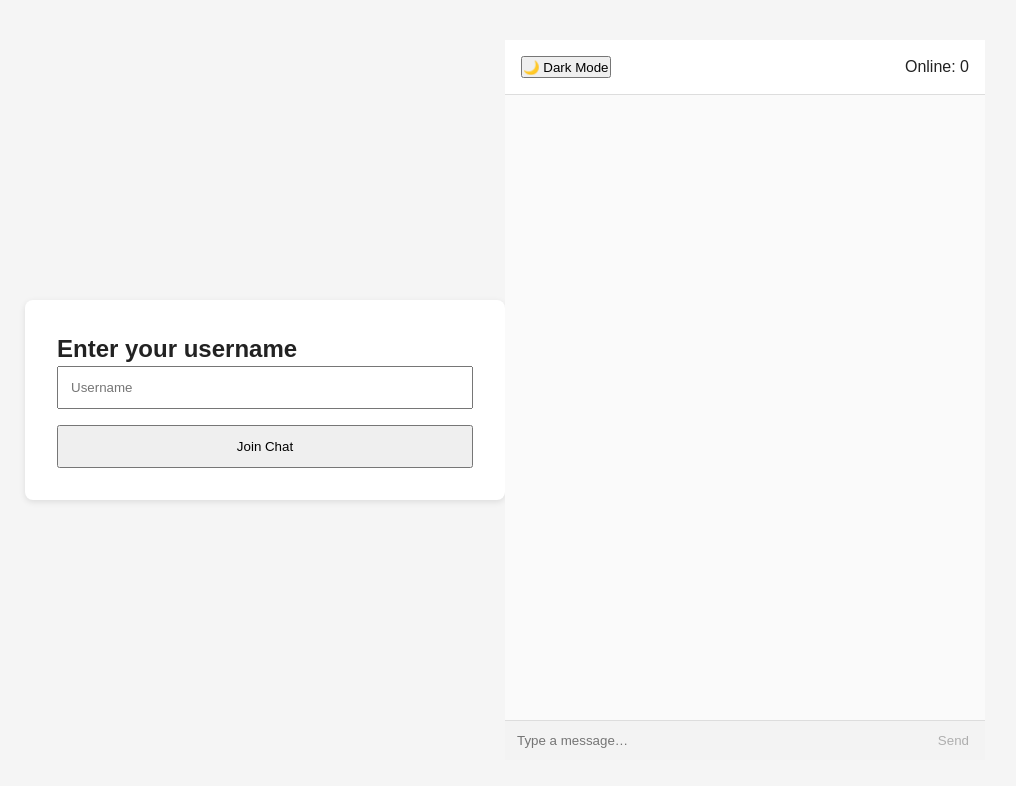
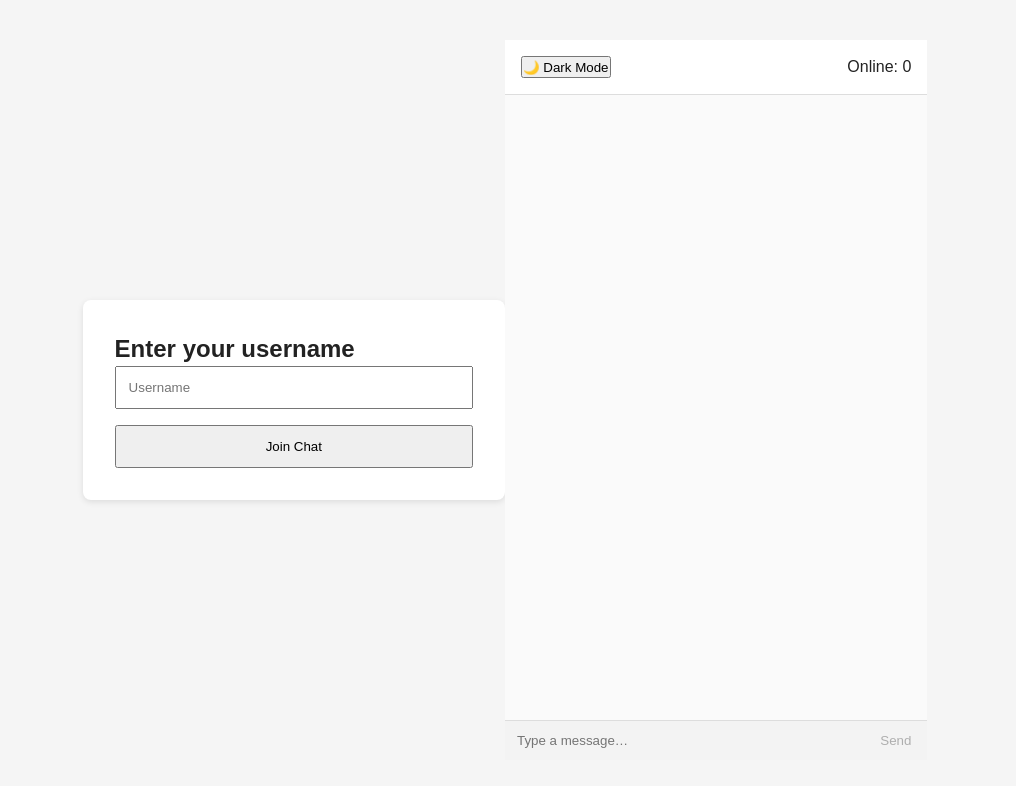
Before and after one commit to infonan/realtimechat, a website: page public/index.html in a window 1280 px wide. Shown: the whole page, without its empty margins (135-1151 px from the left). Drawn offline with nearby package versions, Linux system fonts and the light colour scheme; no server answers.

Commit message:
Update style.css

```diff
--- a/public/style.css
+++ b/public/style.css
@@ -13,7 +13,7 @@ body {
 }
 
 /* Screens */
-#login-screen, #chat-screen { width: 100%; max-width: 480px; }
+#login-screen, #chat-screen { width: 100%; max-width: 33%; }
 .hidden { display: none; }
 
 /* Login */
```
